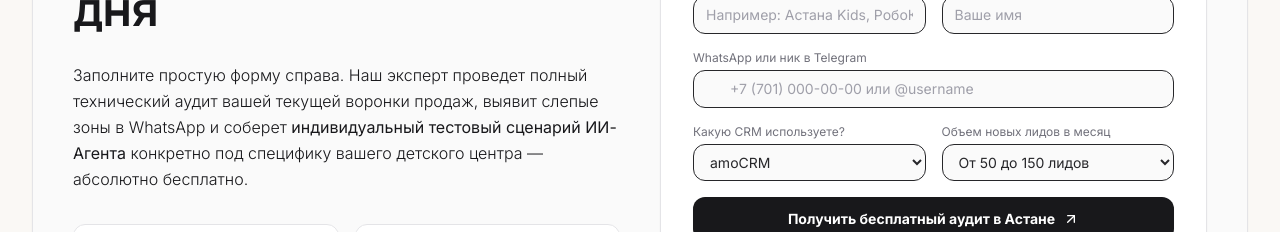
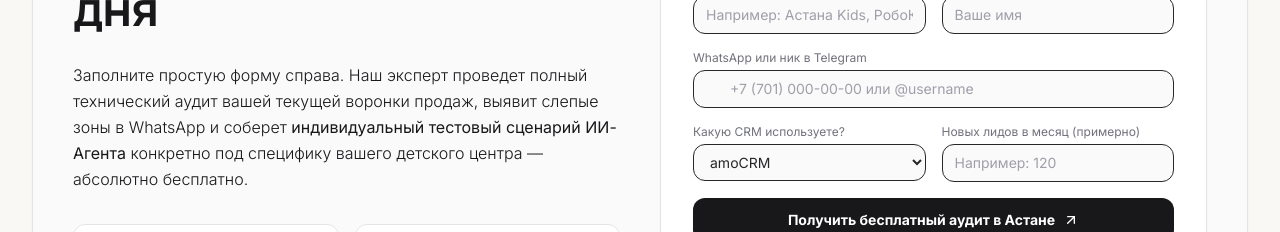
Before and after one commit to davaryayev-ai/Site-inst, a React (Vite) app: page / in a window 1280 px wide. Shown: the part 6520-6752 px from the top of the page. Built offline with nearby package versions, Linux system fonts and the light colour scheme.

Commit message:
Allow manual entry of leads in CTA form

```diff
--- a/src/components/CtaSection.tsx
+++ b/src/components/CtaSection.tsx
@@ -7,7 +7,7 @@ export default function CtaSection() {
     ownerName: "",
     phone: "",
     crmType: "amoCRM",
-    leadsCount: "50-150",
+    leadsCount: "",
   });
 
   const [isSubmitting, setIsSubmitting] = useState(false);
@@ -167,17 +167,16 @@ export default function CtaSection() {
 
                 {/* 5. Leads Count */}
                 <div className="space-y-1">
-                  <label className="text-xs text-zinc-500 block font-sans">Объем новых лидов в месяц</label>
-                  <select
+                  <label className="text-xs text-zinc-500 block font-sans">Новых лидов в месяц (примерно)</label>
+                  <input
+                    type="number"
+                    required
+                    placeholder="Например: 120"
+                    min="1"
                     value={formData.leadsCount}
                     onChange={(e) => setFormData(prev => ({ ...prev, leadsCount: e.target.value }))}
-                    className="w-full bg-zinc-50 border border-zinc-250 text-sm text-zinc-800 rounded-xl px-3 py-2 focus:outline-none focus:border-zinc-400 transition font-sans cursor-pointer"
-                  >
-                    <option value="До 50">До 50 лидов</option>
-                    <option value="50-150">От 50 до 150 лидов</option>
-                    <option value="150-400">От 150 до 400 лидов</option>
-                    <option value="400+">Более 400 лидов</option>
-                  </select>
+                    className="w-full bg-zinc-50 border border-zinc-250 text-sm text-zinc-800 placeholder-zinc-400 rounded-xl px-3 py-2 focus:outline-none focus:border-zinc-400 transition font-sans"
+                  />
                 </div>
               </div>
 
```
